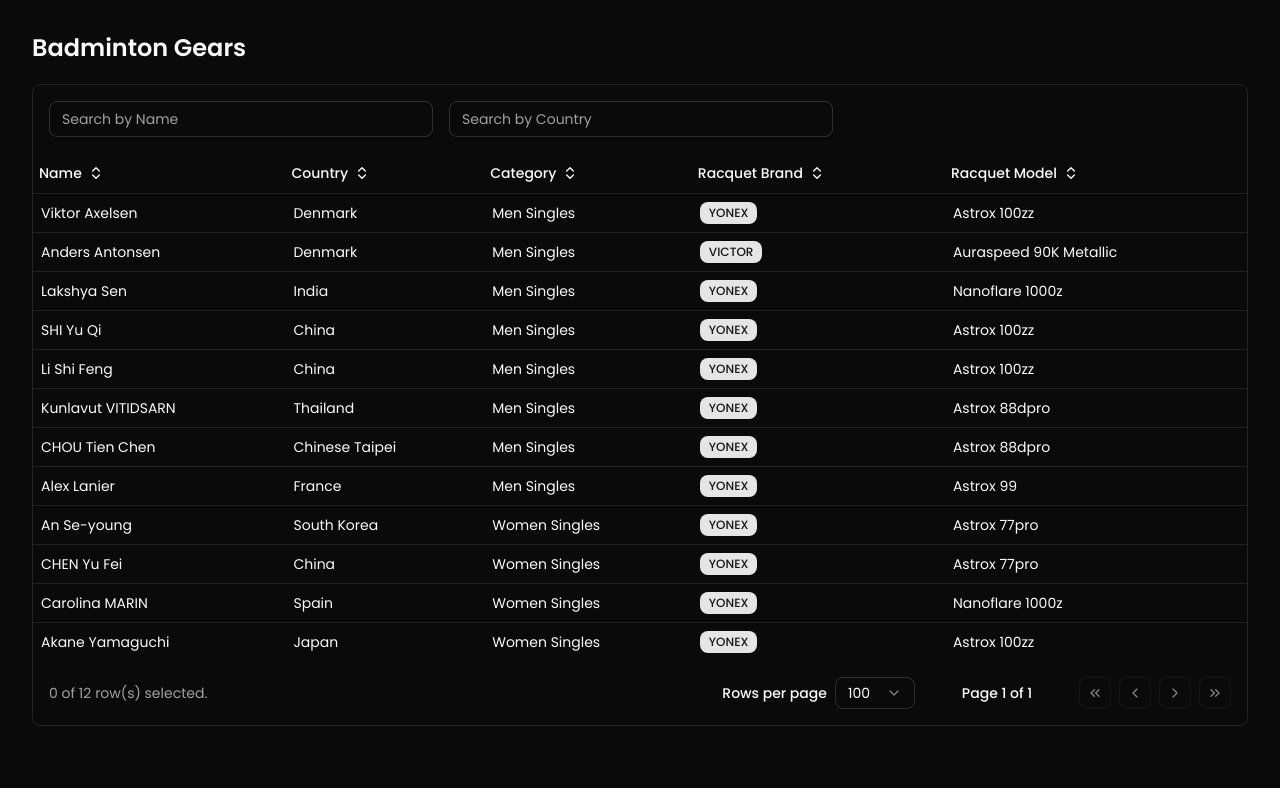
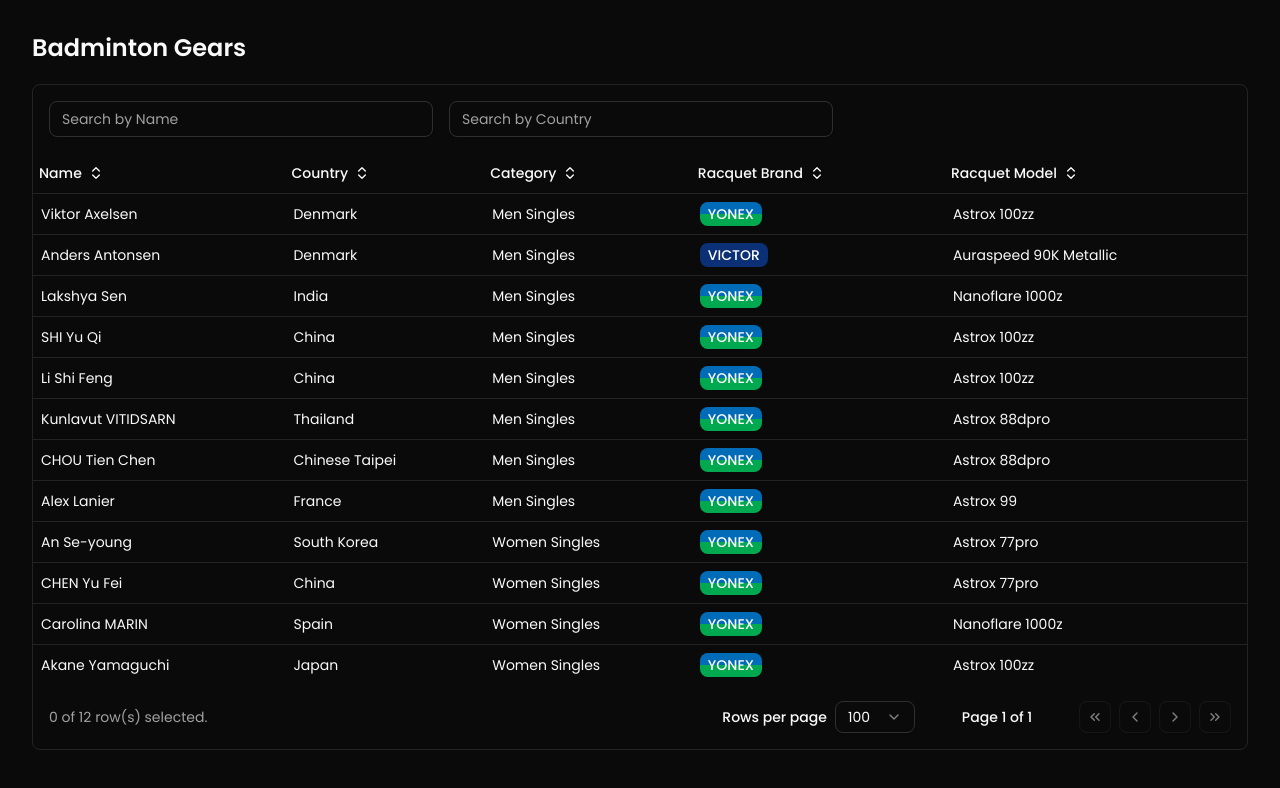
Before and after one commit to vaibhavmehra9/badminton-gears, a Next.js app: page / in a window 1280 px wide. Shown: the top 788 px of the page. Built offline with nearby package versions, Linux system fonts and the light colour scheme.

Commit message:
added badmition badges

```diff
--- a/src/app/globals.css
+++ b/src/app/globals.css
@@ -74,6 +74,9 @@
   --sidebar-accent-foreground: oklch(0.985 0 0);
   --sidebar-border: oklch(1 0 0 / 10%);
   --sidebar-ring: oklch(0.556 0 0);
+  --yonex-blue-color: #006cb7;
+  --yonex-green-color: #00a84f;
+  --victor-blue-color: #0b3076;
 }
 
 @layer base {
@@ -84,3 +87,16 @@
     @apply bg-background text-foreground;
   }
 }
+
+.yonex-badge {
+  background: linear-gradient(
+    var(--yonex-blue-color) 50%,
+    var(--yonex-green-color) 50%
+  );
+  color: white;
+}
+
+.victor-badge {
+  background: var(--victor-blue-color);
+  color: white;
+}
--- a/src/components/ui/brand-badge.tsx
+++ b/src/components/ui/brand-badge.tsx
@@ -1,11 +1,22 @@
 import { RacquetBrand } from "@/constants/racquet";
 import React from "react";
 import { Badge } from "./badge";
+import { cn } from "@/lib/utils";
 
 type BrandBadgeProps = {
   brand: RacquetBrand;
 };
 
 export const BrandBadge: React.FC<BrandBadgeProps> = ({ brand }) => {
-  return <Badge>{brand}</Badge>;
+  return (
+    <Badge
+      className={cn(
+        brand === RacquetBrand.YONEX && "yonex-badge",
+        brand === RacquetBrand.VICTOR && "victor-badge",
+        "text-md border-0"
+      )}
+    >
+      {brand}
+    </Badge>
+  );
 };
```
